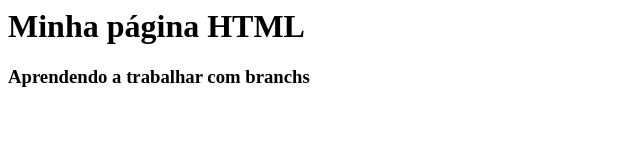
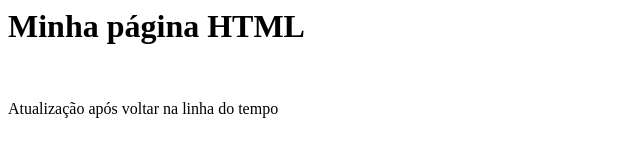
Before and after one commit to amcalmeida/gama-no-github, a plain HTML site: page index.html in a window 1280 px wide. Shown: the whole page, without its empty margins (0-640 px from the left). Drawn offline with Linux system fonts and the light colour scheme.

Commit message:
Update do arquivo index.html após voltar na linha do tempo.

```diff
--- a/index.html
+++ b/index.html
@@ -1,6 +1,7 @@
 <html>
     <body>
         <h1>Minha página HTML</h1>
-        <h3>Aprendendo a trabalhar com branchs</h3>
+        <br>
+        <p>Atualização após voltar na linha do tempo</p>
     </body>
 </html>
```
